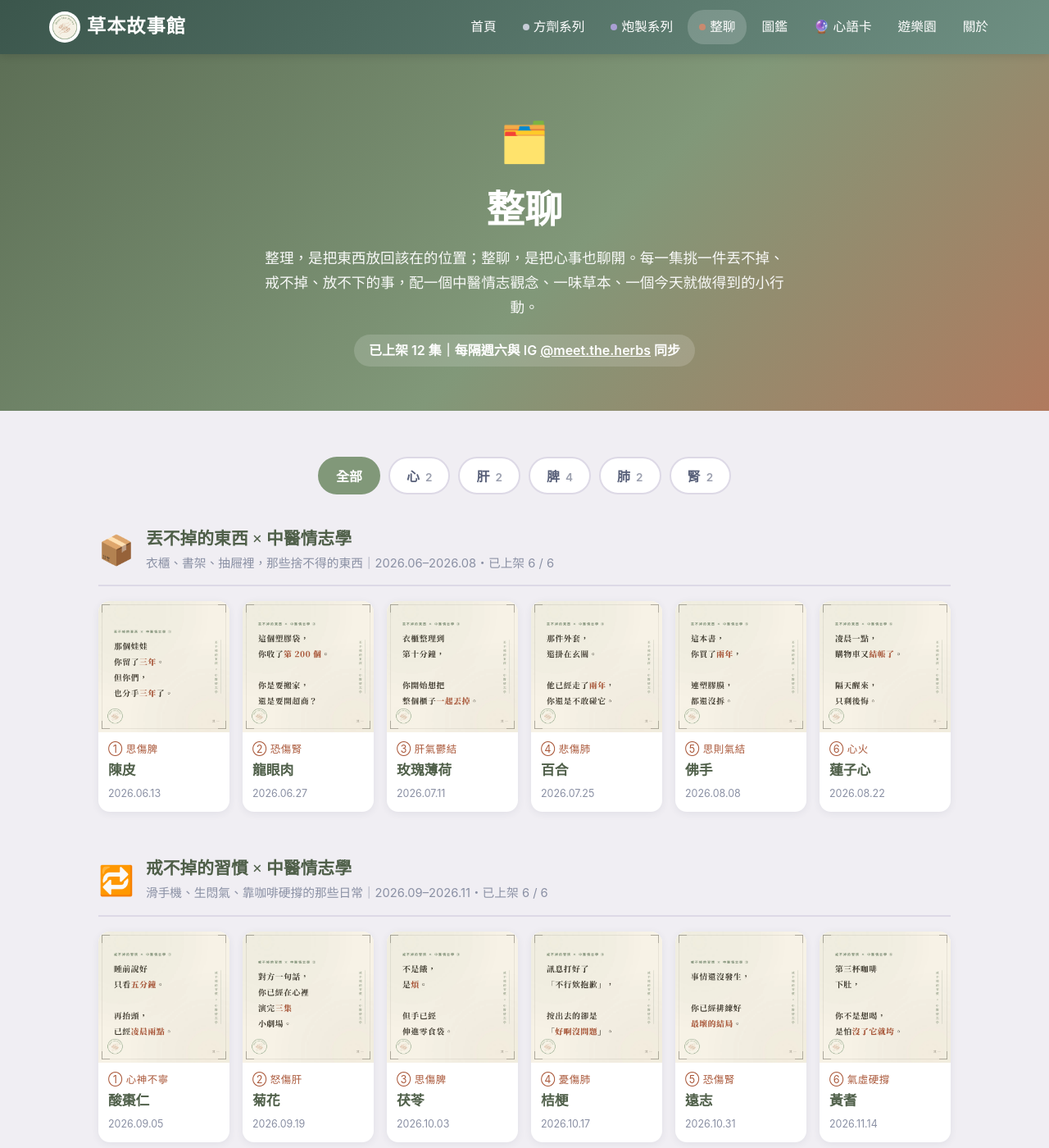
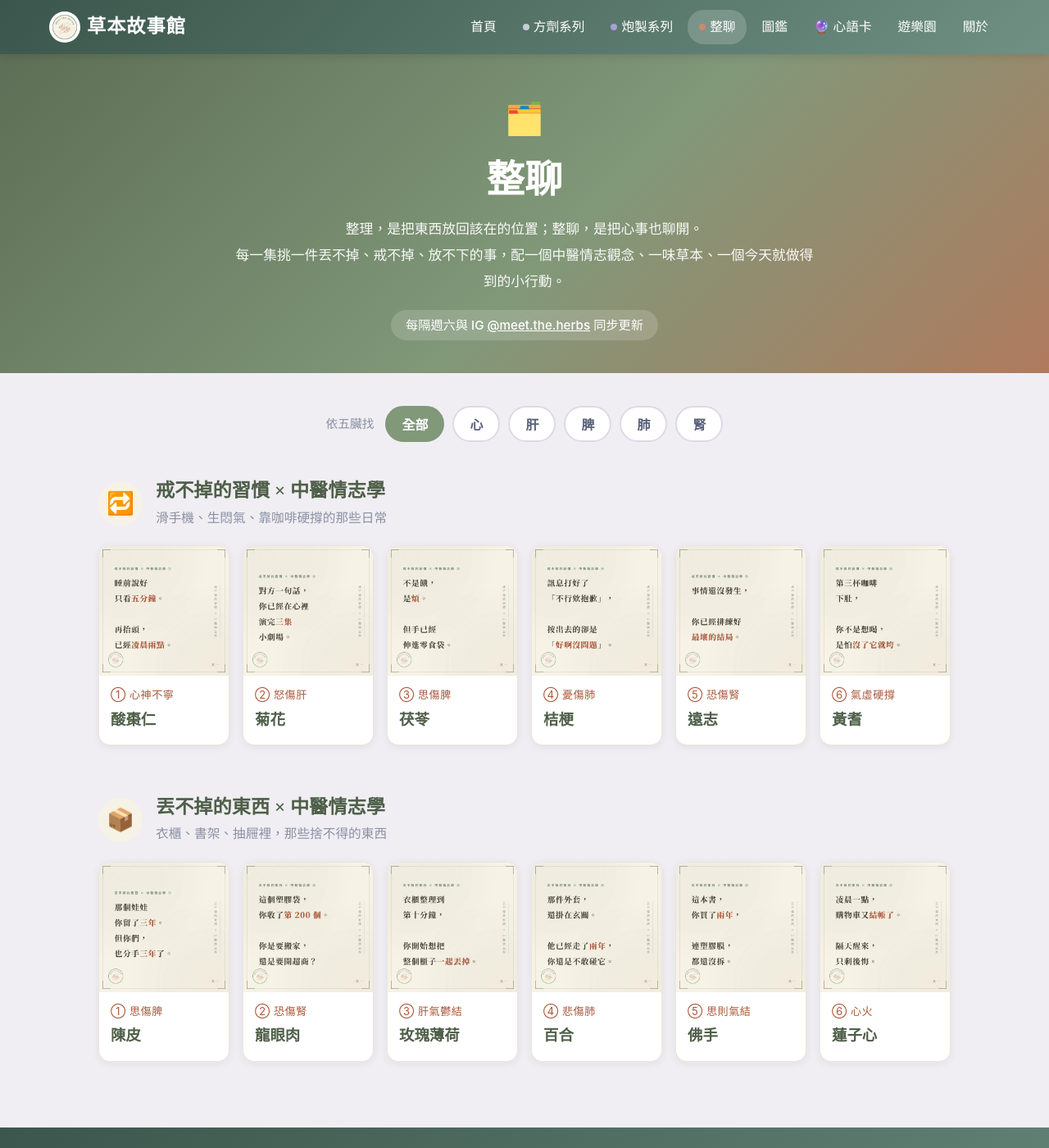
Before and after one commit to 10wang-creat/herbal-stories-v2, a Jekyll site: the page built from zhengliao.html, in a window 1280 px wide and 1400 px high. Shown: the whole window at 82% size. Built offline with Jekyll 4.4.1, drawn with Linux system fonts in a browser that asks for light colours; a script that is not in the unit is left out; some of the changed text lies outside the part shown.

Commit message:
修改整聊首頁版面

```diff
--- a/assets/css/site.css
+++ b/assets/css/site.css
@@ -574,3 +574,26 @@ a.zl-tile:hover { transform: translateY(-3px); box-shadow: var(--shadow-md); }
 .zl-story .story-header .zl-jieqi { background: rgba(255,255,255,.25); }
 .zl-story .story-header h1.zl-hook { font-size: clamp(1.45em, 4.4vw, 2.2em); line-height: 1.55; margin: 14px 0; }
 .zl-story .story-header .zl-ig-link { color: #fff; text-decoration: underline; font-size: 1em; }
+
+/* 整聊總覽頁：版面調整 */
+.series-hero.zl-hero { padding: 46px 20px 40px; }
+.series-hero.zl-hero .series-emoji { font-size: 2.4rem; }
+.series-hero.zl-hero p { max-width: 720px; font-size: 1.05rem; line-height: 1.9; }
+.series-hero.zl-hero .hero-count { font-weight: 500; font-size: .95rem; }
+.zl-index { margin-top: 40px; }
+.zl-organ-tabs { align-items: center; margin-bottom: 44px; }
+.zl-tabs-label { color: var(--muted); font-size: .92rem; margin-right: 4px; }
+.zl-organ-tabs .filter-tab { min-width: 58px; padding: 8px 18px; }
+.zl-shelf { margin-bottom: 60px; }
+.zl-shelf-head { border-bottom: 0; padding-bottom: 0; margin-bottom: 20px; gap: 16px; }
+.zl-shelf-emoji { width: 54px; height: 54px; flex: none; display: flex; align-items: center; justify-content: center; font-size: 1.7rem; background: var(--zl-cream); border-radius: 50%; }
+.zl-shelf-head h2 { font-size: 1.45rem; font-family: var(--serif); }
+.zl-shelf-head p { font-size: .98rem; }
+.zl-tile { border: 1px solid #ece6d6; }
+.zl-tile-body { padding: 12px 14px 14px; gap: 4px; }
+.zl-tile-ep { font-size: .82rem; }
+.zl-tile-body strong { font-size: 1.15rem; }
+@media (max-width: 600px) {
+  .zl-tabs-label { width: 100%; text-align: center; margin: 0 0 2px; }
+  .zl-shelf-head h2 { font-size: 1.2rem; }
+}
--- a/zhengliao.html
+++ b/zhengliao.html
@@ -6,37 +6,39 @@ description: 整聊——把丟不掉的東西、戒不掉的習慣、放不下
 body_class: theme-zhengliao
 ---
 {% assign zl_pub = site.zhengliao | where_exp: "z", "z.date <= site.time" %}
-<section class="series-hero">
+<section class="series-hero zl-hero">
   <div class="series-emoji">🗂️</div>
   <h1>整聊</h1>
-  <p>整理，是把東西放回該在的位置；整聊，是把心事也聊開。每一集挑一件丟不掉、戒不掉、放不下的事，配一個中醫情志觀念、一味草本、一個今天就做得到的小行動。</p>
-  <div class="hero-count">已上架 {{ zl_pub | size }} 集｜每隔週六與 IG <a href="https://www.instagram.com/meet.the.herbs/" target="_blank" rel="noopener noreferrer" style="color:#fff">@meet.the.herbs</a> 同步</div>
+  <p>整理，是把東西放回該在的位置；整聊，是把心事也聊開。<br>每一集挑一件丟不掉、戒不掉、放不下的事，配一個中醫情志觀念、一味草本、一個今天就做得到的小行動。</p>
+  <div class="hero-count">每隔週六與 IG <a href="https://www.instagram.com/meet.the.herbs/" target="_blank" rel="noopener noreferrer" style="color:#fff">@meet.the.herbs</a> 同步更新</div>
 </section>
 
-<div class="section">
+<div class="section zl-index">
   <div class="filter-tabs zl-organ-tabs" role="group" aria-label="依五臟篩選">
+    <span class="zl-tabs-label">依五臟找</span>
     <button class="filter-tab is-active" data-organ="all">全部</button>
     {% assign organs = "心,肝,脾,肺,腎" | split: "," %}
     {% for o in organs %}
       {% assign oc = zl_pub | where: "organ", o | size %}
-      {% if oc > 0 %}<button class="filter-tab" data-organ="{{ o }}">{{ o }} <span>{{ oc }}</span></button>{% endif %}
+      {% if oc > 0 %}<button class="filter-tab" data-organ="{{ o }}">{{ o }}</button>{% endif %}
     {% endfor %}
   </div>
 
-  {% for s in site.data.zhengliao %}
-  {% assign s_pub = zl_pub | where: "series_key", s.key | size %}
+  {%- comment -%} 只列出已到發布日的集數；整個系列都還沒開始就不顯示。最新的系列排最上面。 {%- endcomment -%}
+  {% assign zl_series_list = site.data.zhengliao | reverse %}
+  {% for s in zl_series_list %}
+  {% assign s_docs = zl_pub | where: "series_key", s.key | sort: "ep" %}
+  {% if s_docs.size == 0 %}{% continue %}{% endif %}
   <section class="zl-shelf" id="{{ s.key }}">
     <header class="zl-shelf-head">
       <span class="zl-shelf-emoji">{{ s.emoji }}</span>
       <div>
         <h2>{{ s.full }}</h2>
-        <p>{{ s.sub }}｜{{ s.episodes.first.date | date: "%Y.%m" }}–{{ s.episodes.last.date | date: "%Y.%m" }}・已上架 {{ s_pub }} / {{ s.episodes | size }}</p>
+        <p>{{ s.sub }}</p>
       </div>
     </header>
     <div class="zl-grid">
-      {% for e in s.episodes %}
-        {% assign doc = zl_pub | where: "slug", e.slug | first %}
-        {% if doc %}
+      {% for doc in s_docs %}
         <a class="zl-tile" href="{{ doc.url | relative_url }}" data-organ="{{ doc.organ }}">
           <div class="zl-thumb{% if doc.cards[0].img == '' %} is-text{% endif %}">
             {% if doc.cards[0].img != '' %}<img src="{{ doc.cards[0].img | relative_url }}" alt="" width="1080" height="1080" loading="lazy" decoding="async">
@@ -45,19 +47,8 @@ body_class: theme-zhengliao
           <div class="zl-tile-body">
             <span class="zl-tile-ep">{{ doc.ep_mark }} {% if doc.jieqi != "" %}{{ doc.jieqi }}・{% endif %}{{ doc.concept }}</span>
             <strong>{{ doc.herb }}</strong>
-            <time>{{ doc.date | date: "%Y.%m.%d" }}</time>
           </div>
         </a>
-        {% else %}
-        <div class="zl-tile is-soon" data-organ="{{ e.organ }}">
-          <div class="zl-thumb is-text"><span>{{ e.date | date: "%-m/%-d" }}<br>上架</span></div>
-          <div class="zl-tile-body">
-            <span class="zl-tile-ep">{% if e.jieqi != "" %}{{ e.jieqi }}・{% endif %}{{ e.concept }}</span>
-            <strong>{{ e.herb }}</strong>
-            <time>即將上架</time>
-          </div>
-        </div>
-        {% endif %}
       {% endfor %}
     </div>
   </section>
```
